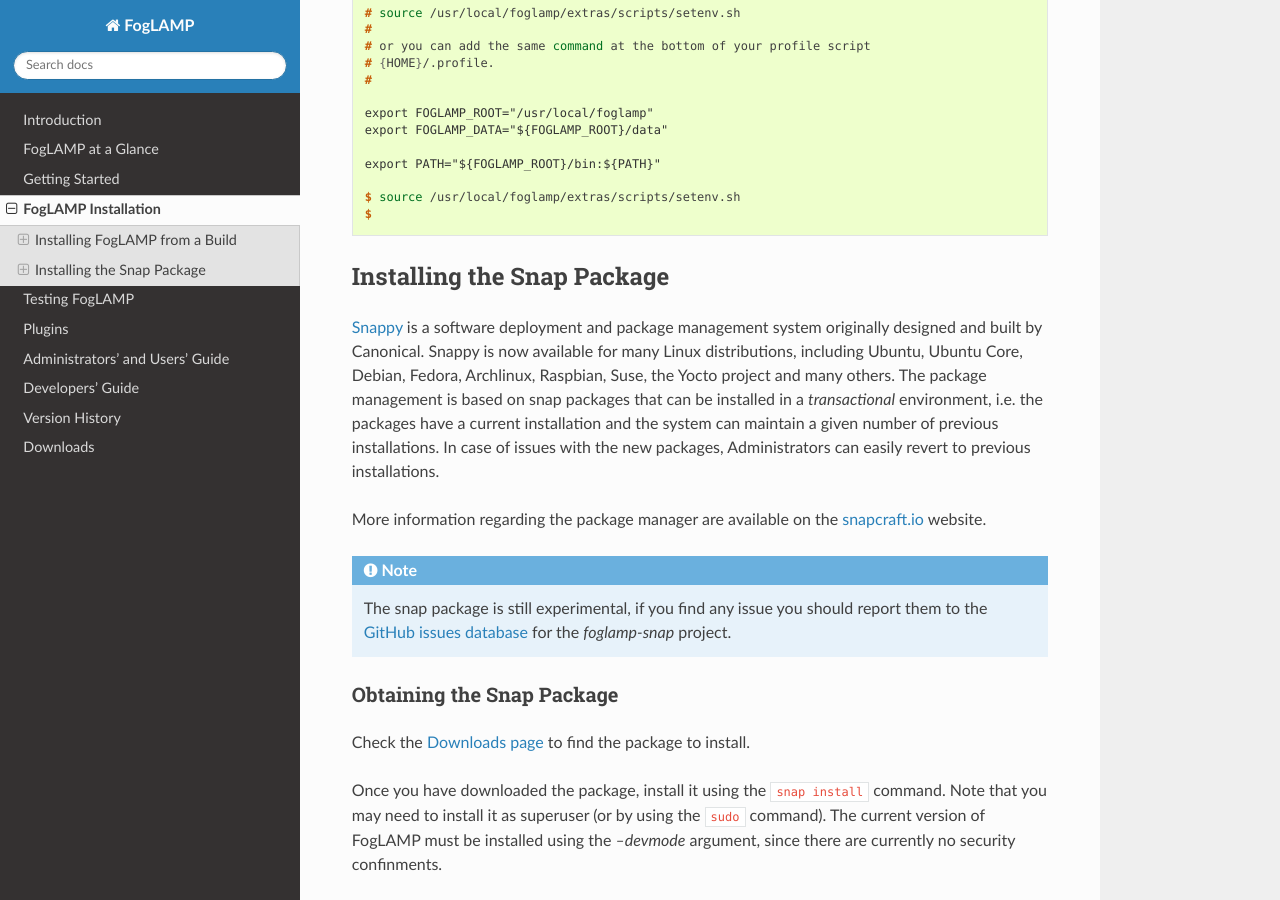
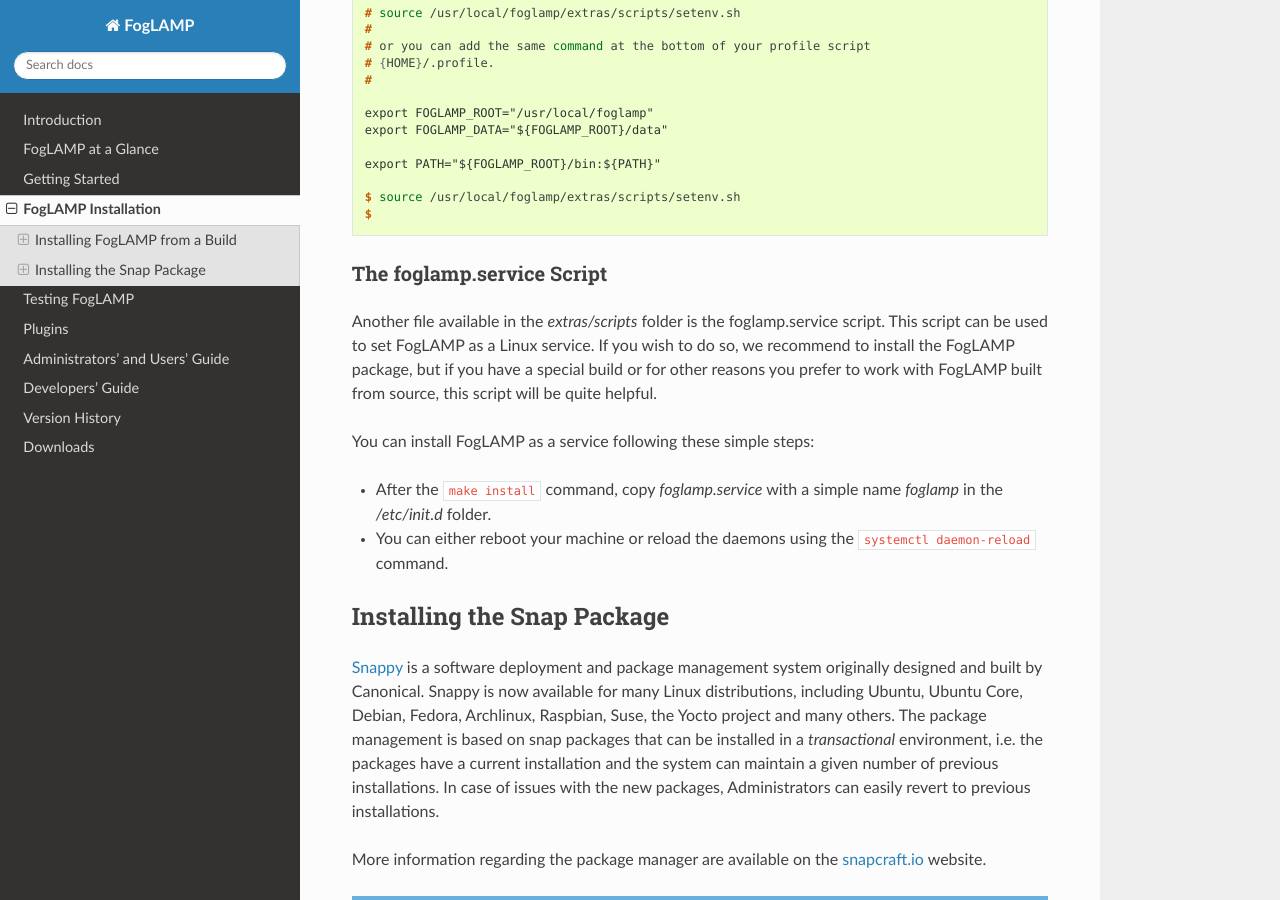
Before and after one commit to fledge-iot/fledge, a Sphinx documentation site: the page built from docs/04_installation.rst, in a window 1280 px wide and 900 px high, scrolled down 3541 px. Built offline with Sphinx 7.4.7 and the Read the Docs theme 2.0.0, drawn with Linux system fonts in a browser that asks for light colours.

Commit message:
Added doc for foglamp.service

```diff
--- a/docs/04_installation.rst
+++ b/docs/04_installation.rst
@@ -231,6 +231,17 @@ You can call the script from your shell or you can add the same command to your
   $
 
 
+The foglamp.service Script
+--------------------------
+
+Another file available in the *extras/scripts* folder is the foglamp.service script. This script can be used to set FogLAMP as a Linux service. If you wish to do so, we recommend to install the FogLAMP package, but if you have a special build or for other reasons you prefer to work with FogLAMP built from source, this script will be quite helpful.
+
+You can install FogLAMP as a service following these simple steps:
+
+- After the ``make install`` command, copy *foglamp.service* with a simple name *foglamp* in the */etc/init.d* folder.
+- You can either reboot your machine or reload the daemons using the ``systemctl daemon-reload`` command.
+
+
 Installing the Snap Package
 ===========================
 
```
